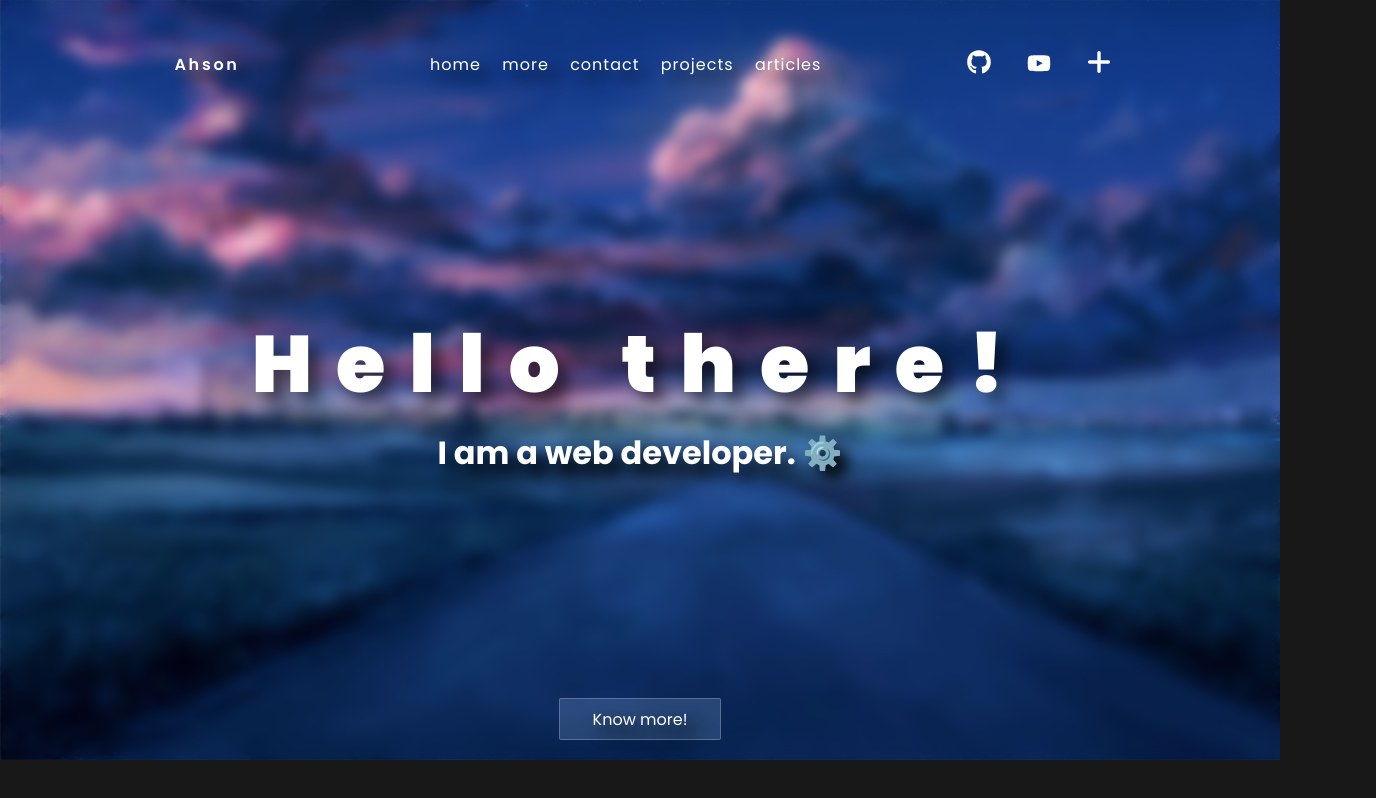
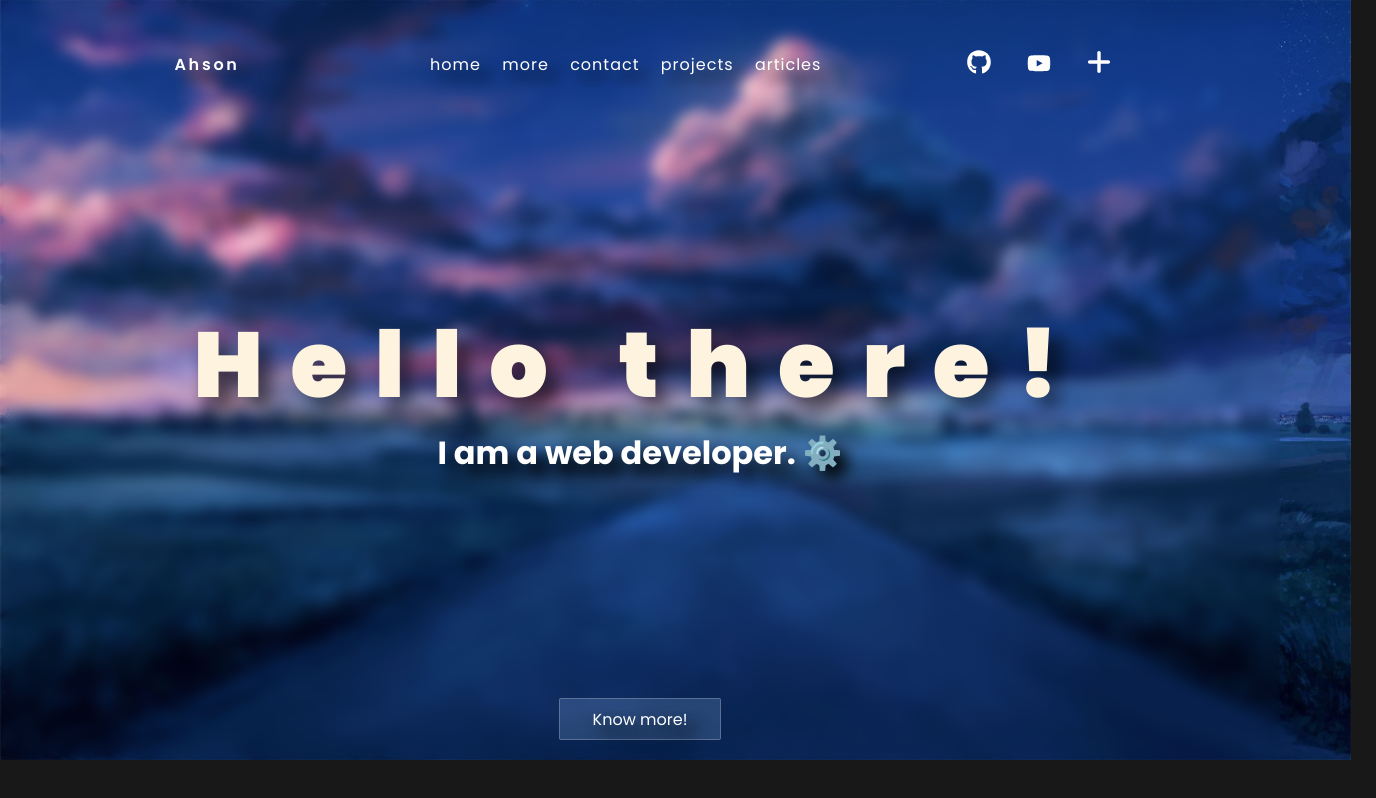
Before and after one commit to TheProlifical/portfolio-old, a plain HTML site: page index.html in a window 1280 px wide. In both pictures the pointer is over the element "Hello there!". Shown: the whole page, 1376 px wide, since content can reach past the window. Drawn offline with Linux system fonts and the light colour scheme.

Commit message:
Added animation to title

```diff
--- a/index.css
+++ b/index.css
@@ -4,6 +4,14 @@
 	letter-spacing: 24px;
 	width: 100vw;
 	text-shadow: 10px 10px 15px rgba(0, 0, 0, 0.549);
+	transition: color 2.25s cubic-bezier(0, -0.96, 0.17, 1.06);
+	transition: transform .25s cubic-bezier(0, -0.96, 0.17, 1.06);
+
+}
+
+.title:hover {
+	color: rgb(253, 243, 223);
+	transform: scale(1.15);
 }
 
 .whoami:hover {
```
